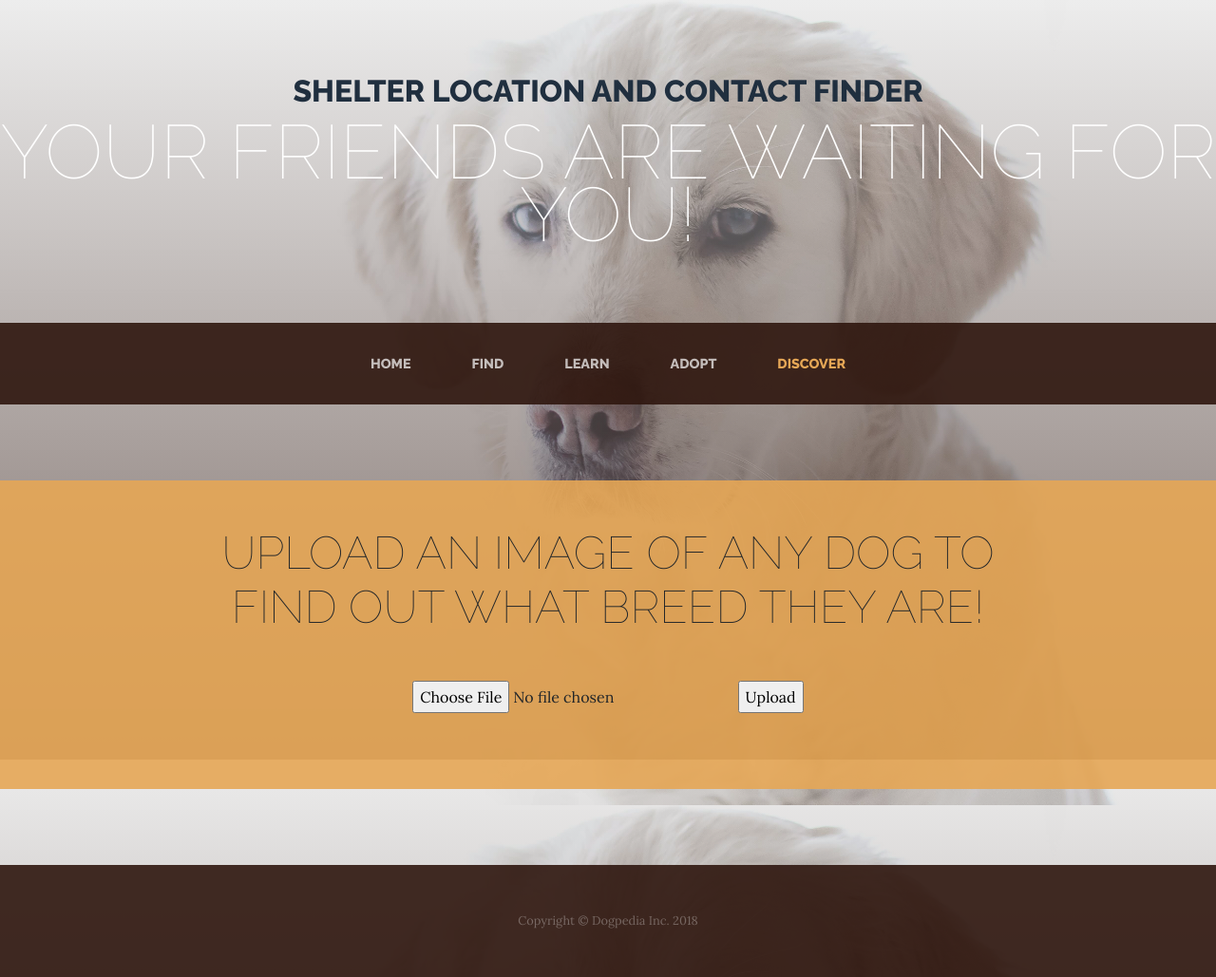
After one commit to karawenz01/dogpedia, a Flask app: page /image in a window 1280 px wide. The commit adds this page. Shown: the whole page at 95% size. Run offline with Flask 2, Linux system fonts and the light colour scheme; some libraries are stand-ins or nearby versions.

Commit message:
adding last page

```diff
--- a/app.py
+++ b/app.py
@@ -43,6 +43,11 @@ def learn():
 def adopt():
     """Return adopt page"""
     return render_template('adopt.html')
+
+@application.route("/image")
+def image():
+    """Return image page"""
+    return render_template('image.html')
 
 
 # 3. Getting extra info with additional route
--- a/templates/adopt.html
+++ b/templates/adopt.html
@@ -61,6 +61,9 @@
             </li>
             <li class="nav-item active px-lg-4">
               <a class="nav-link text-uppercase text-expanded" href="/adopt">Adopt</a>
+            </li>
+            <li class="nav-item px-lg-4">
+              <a class="nav-link text-uppercase text-expanded" href="/image">Discover</a>
             </li>
           </ul>
         </div>
--- a/templates/find.html
+++ b/templates/find.html
@@ -62,6 +62,9 @@
           </li>
           <li class="nav-item px-lg-4">
             <a class="nav-link text-uppercase text-expanded" href="/adopt">Adopt</a>
+          </li>
+          <li class="nav-item px-lg-4">
+            <a class="nav-link text-uppercase text-expanded" href="/image">Discover</a>
           </li>
         </ul>
       </div>
--- /dev/null
+++ b/templates/image.html
@@ -0,0 +1,135 @@
+<!DOCTYPE html>
+<html lang="en">
+
+<head>
+
+    <meta charset="utf-8">
+    <meta name="viewport" content="width=device-width, initial-scale=1, shrink-to-fit=no">
+    <meta name="description" content="">
+    <meta name="author" content="">
+
+    <title>Dogpedia - Find a right dog for you and adopt them</title>
+
+    <!-- Bootstrap core CSS -->
+    <link href="../static/vendor/bootstrap/css/bootstrap.min.css" rel="stylesheet">
+
+    <!-- Custom fonts for this template -->
+    <link href="https://fonts.googleapis.com/css?family=Raleway:100,100i,200,200i,300,300i,400,400i,500,500i,600,600i,700,700i,800,800i,900,900i"
+        rel="stylesheet">
+    <link href="https://fonts.googleapis.com/css?family=Lora:400,400i,700,700i" rel="stylesheet">
+
+    <!-- Custom styles for this template -->
+    <link href="../static/css/business-casual.min.css" rel="stylesheet">
+
+    <!-- Include Leaflet CSS file-->
+    <link rel="stylesheet" href="https://unpkg.com/leaflet@1.3.4/dist/leaflet.css" integrity="sha512-puBpdR0798OZvTTbP4A8Ix/l+A4dHDD0DGqYW6RQ+9jxkRFclaxxQb/SJAWZfWAkuyeQUytO7+7N4QKrDh+drA=="
+        crossorigin="" />
+
+    <!-- Make sure you put this AFTER Leaflet's CSS -->
+    <script src="https://unpkg.com/leaflet@1.3.4/dist/leaflet.js" integrity="sha512-nMMmRyTVoLYqjP9hrbed9S+FzjZHW5gY1TWCHA5ckwXZBadntCNs8kEqAWdrb9O7rxbCaA4lKTIWjDXZxflOcA=="
+        crossorigin=""></script>
+
+</head>
+
+<body>
+
+    <h1 class="site-heading text-center text-white d-none d-lg-block">
+        <span class="site-heading-upper text-primary mb-3">Shelter location and contact finder</span>
+        <span class="site-heading-lower">Your friends are waiting for you!</span>
+    </h1>
+
+    <!-- Navigation -->
+    <nav class="navbar navbar-expand-lg navbar-dark py-lg-4" id="mainNav">
+        <div class="container">
+            <a class="navbar-brand text-uppercase text-expanded font-weight-bold d-lg-none" href="#">Guide to Caring for your Dogs</a>
+            <button class="navbar-toggler" type="button" data-toggle="collapse" data-target="#navbarResponsive" aria-controls="navbarResponsive"
+                aria-expanded="false" aria-label="Toggle navigation">
+                <span class="navbar-toggler-icon"></span>
+            </button>
+            <div class="collapse navbar-collapse" id="navbarResponsive">
+                <ul class="navbar-nav mx-auto">
+                    <li class="nav-item px-lg-4">
+                        <a class="nav-link text-uppercase text-expanded" href="/">Home
+                            <span class="sr-only">(current)</span>
+                        </a>
+                    </li>
+                    <li class="nav-item px-lg-4">
+                        <a class="nav-link text-uppercase text-expanded" href="/find">Find</a>
+                    </li>
+                    <li class="nav-item px-lg-4">
+                        <a class="nav-link text-uppercase text-expanded" href="/learn">Learn</a>
+                    </li>
+                    <li class="nav-item px-lg-4">
+                        <a class="nav-link text-uppercase text-expanded" href="/adopt">Adopt</a>
+                    </li>
+                    <li class="nav-item active px-lg-4">
+                        <a class="nav-link text-uppercase text-expanded" href="/image">Discover</a>
+                    </li>
+                </ul>
+            </div>
+        </div>
+    </nav>
+
+    <section class="page-section" style="background-color: rgba(230, 167, 86, 0.9); padding: 3rem 0;">
+        <div class="container">
+            <div class="row">
+                <div class="col-xl-9 mx-auto">
+                    <div class="cta-inner text-center rounded">
+                        <h2 class="section-heading mb-5">
+                            <span class="section-heading-upper"></span>
+                            <span class="section-heading-lower">Upload an image of any dog to find out what breed they are!</span>
+                        </h2>
+
+                        <form class="form">
+                            <div class="form-group">
+                                <form method=post enctype=multipart/form-data>
+                                    <p>
+                                        <input type=file name=file>
+                                        <input type=submit value=Upload>
+                                </form>
+                        </form>
+
+                        <table class="table">
+                            <thead>
+                                <tr>
+
+                                </tr>
+                            </thead>
+                            <tbody></tbody>
+                        </table>
+
+
+                        </div>
+                    </div>
+                </div>
+            </div>
+    </section>
+
+
+    <footer class="footer text-faded text-center py-5">
+        <div class="container">
+            <p class="m-0 small">Copyright &copy; Dogpedia Inc. 2018</p>
+        </div>
+    </footer>
+
+    <script src="https://cdnjs.cloudflare.com/ajax/libs/d3/4.13.0/d3.min.js"></script>
+
+
+    <!-- jquery -->
+    <script src="https://ajax.googleapis.com/ajax/libs/jquery/3.1.1/jquery.min.js"></script>
+
+    <!-- Bootstrap core JavaScript -->
+    <script src="../static/vendor/jquery/jquery.min.js"></script>
+    <script src="../static/vendor/bootstrap/js/bootstrap.bundle.min.js"></script>
+
+    <!-- API key -->
+    <script type="text/javascript" src="../static/js/config.js"></script>
+
+    <!-- JS -->
+    <script type="text/javascript" src="../static/js/adopt_logic.js"></script>
+
+
+</body>
+
+
+</html>
--- a/templates/index.html
+++ b/templates/index.html
@@ -52,6 +52,9 @@
             <li class="nav-item px-lg-4">
               <a class="nav-link text-uppercase text-expanded" href="/adopt">Adopt</a>
             </li>
+            <li class="nav-item px-lg-4">
+              <a class="nav-link text-uppercase text-expanded" href="/image">Discover</a>
+            </li>
           </ul>
         </div>
       </div>
```
Also changed, not shown: templates/learn.html (+30 -0 lines).
